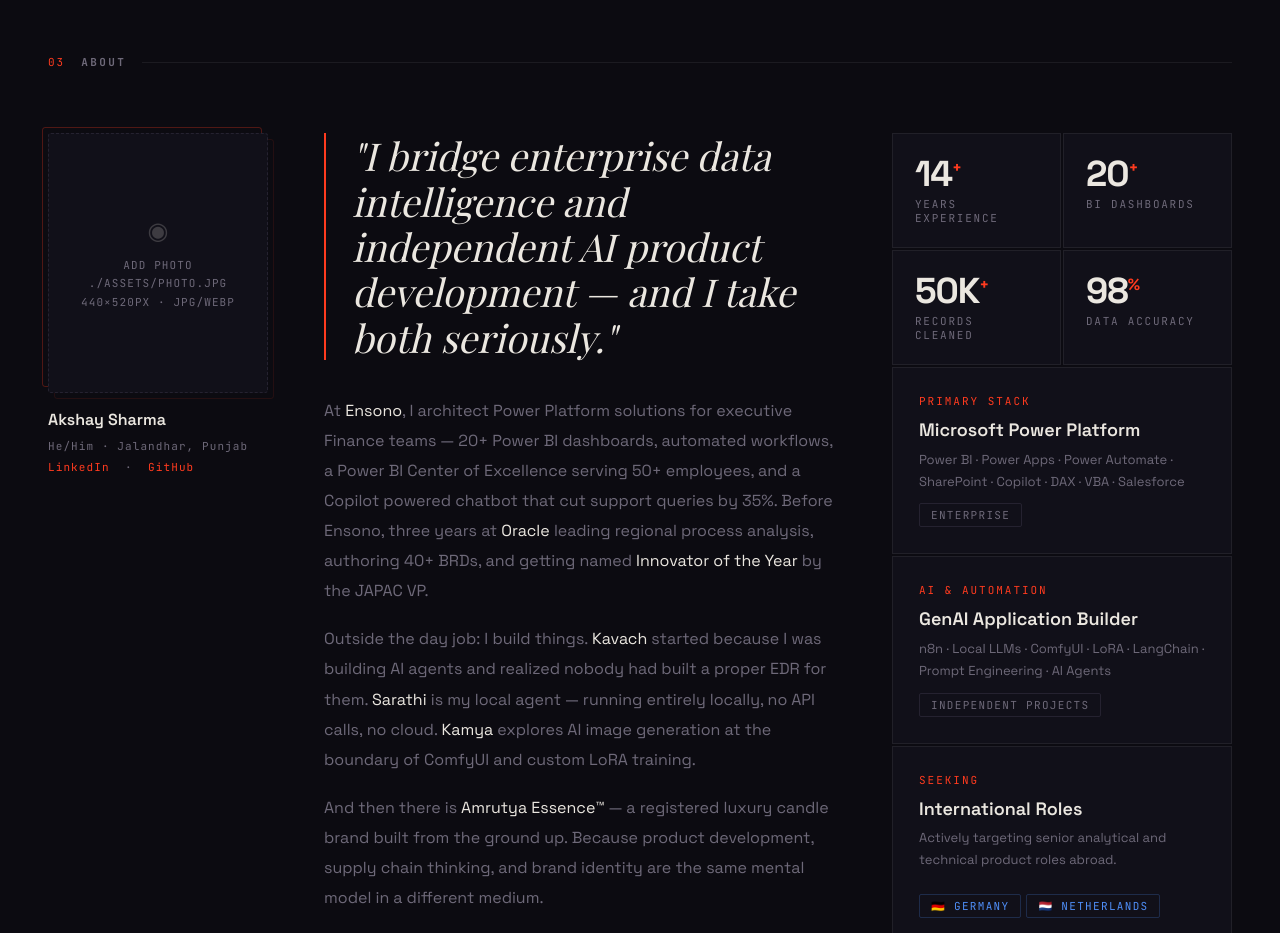
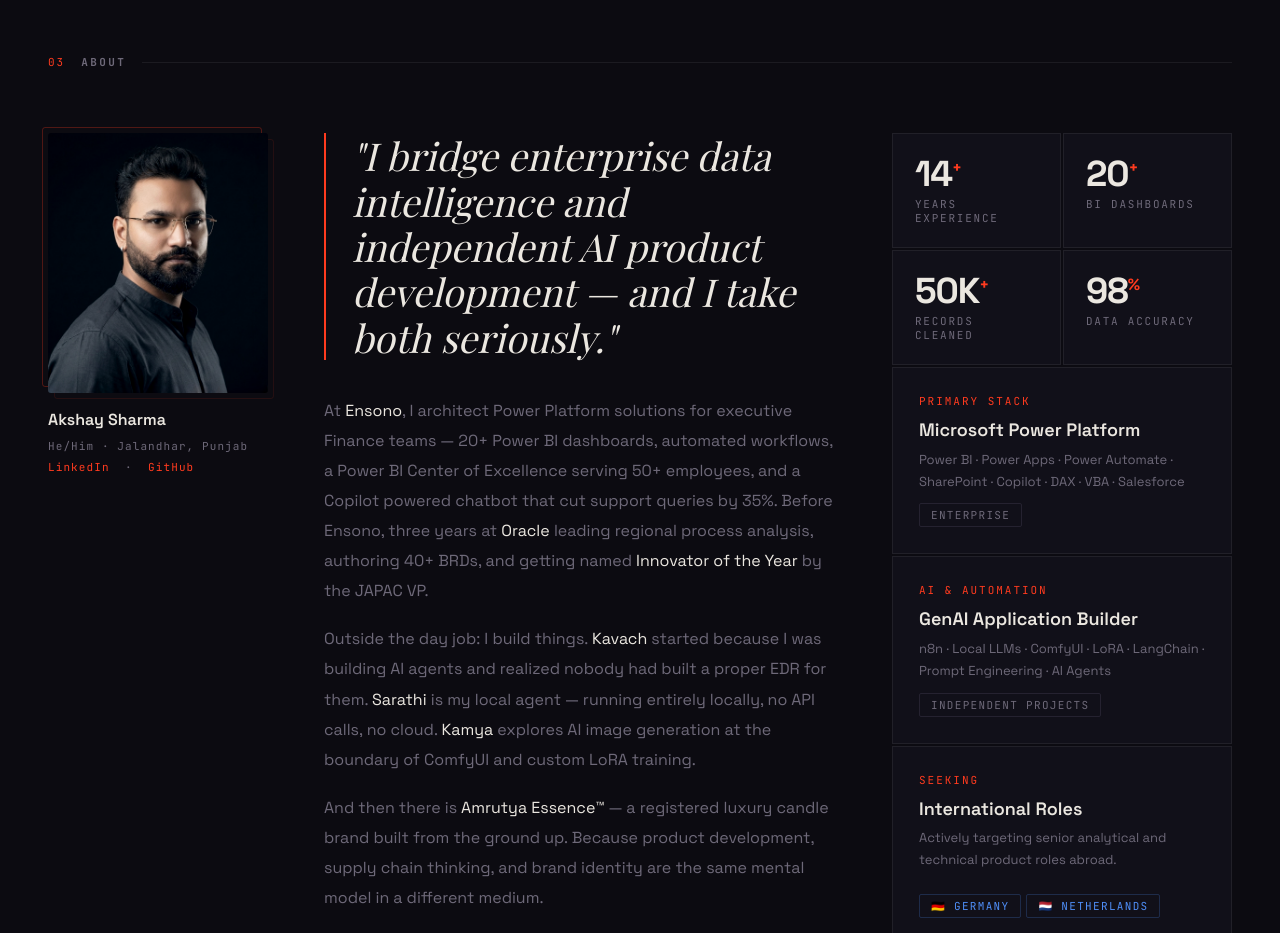
Before and after one commit to LucidAkshay/operator-portfolio, a website: page index.html in a window 1280 px wide. Shown: the part 3680-4613 px from the top of the page. Drawn offline with nearby package versions, Linux system fonts and the light colour scheme; a web font is replaced by a local one.

Commit message:
fix: replace image placeholder and sync binary assets

```diff
--- a/index.html
+++ b/index.html
@@ -3435,10 +3435,7 @@
     <div class="about-grid">
       <div class="photo-col reveal">
         <div class="photo-frame">
-          <div class="photo-placeholder" aria-hidden="true">
-            <span class="pp-icon">◉</span>
-            <span class="pp-txt">Add photo<br>./assets/photo.jpg<br>440×520px · JPG/WebP</span>
-          </div>
+          <img class="photo-img" src="./assets/photo.jpg" alt="Akshay Sharma" itemprop="image">
         </div>
         <div class="photo-cap" style="margin-top:16px">
           <strong itemprop="name">Akshay Sharma</strong>
```
